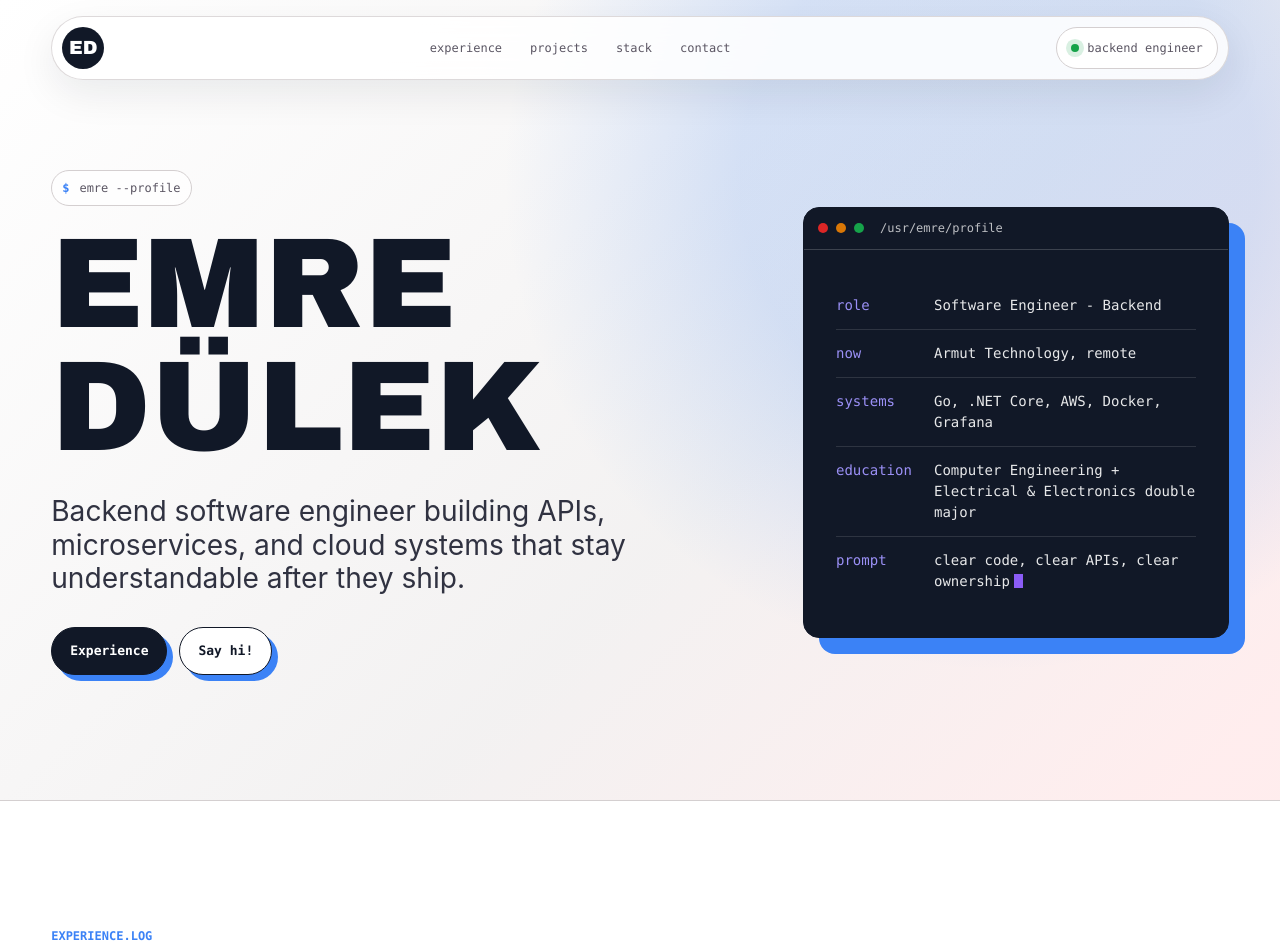
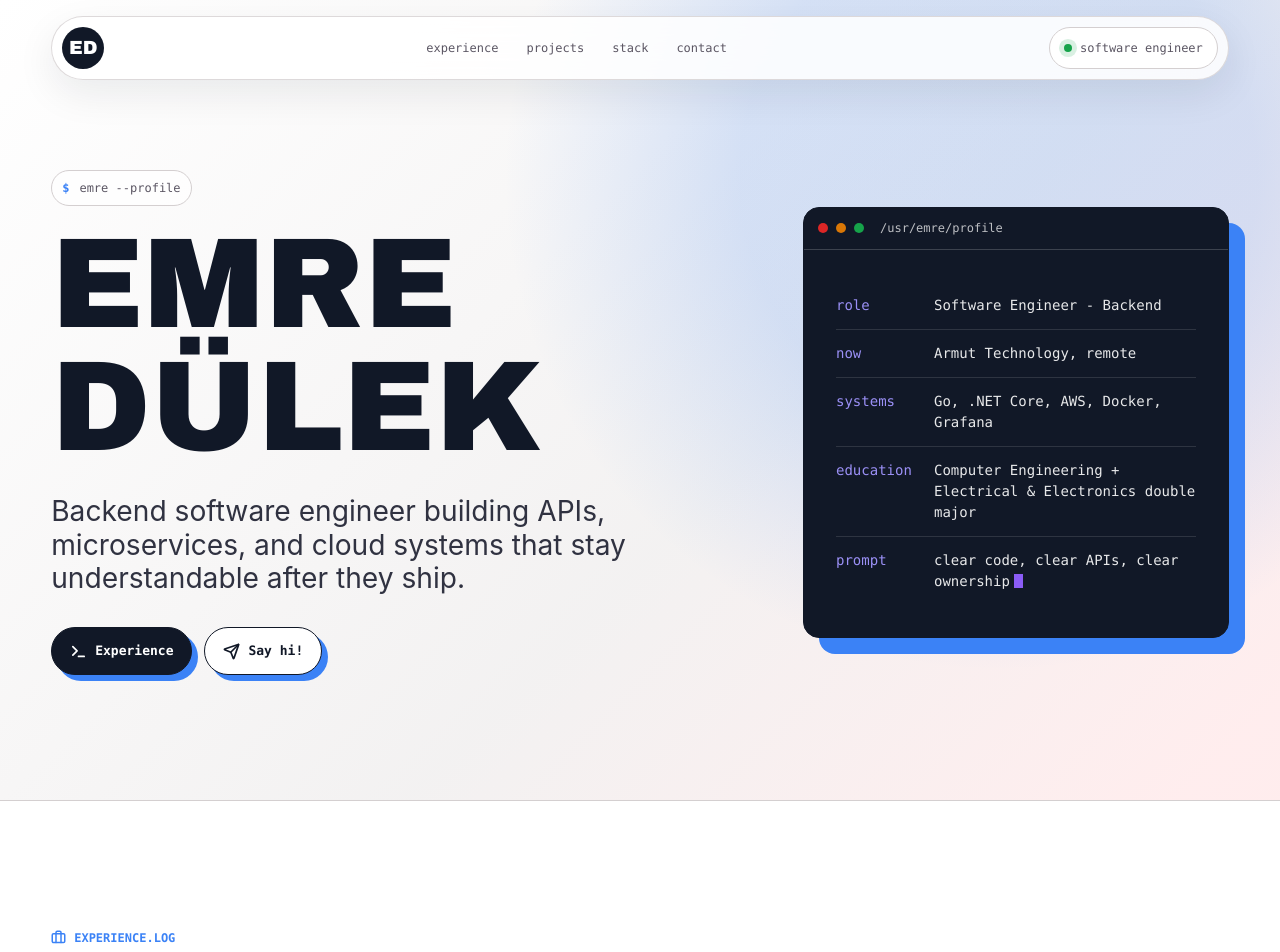
Before and after one commit to 7emredulek7/emre-dulek-bio, a React (Vite) app: page / in a window 1280 px wide. Shown: the top 952 px of the page. Built offline with nearby package versions, Linux system fonts and the light colour scheme.

Commit message:
feat: add lucide-react and react-icons for enhanced UI components; update contact section with icons

```diff
--- a/package.json
+++ b/package.json
@@ -10,9 +10,11 @@
   },
   "dependencies": {
     "@vitejs/plugin-react": "^5.1.1",
-    "vite": "^7.2.7",
+    "lucide-react": "^1.16.0",
     "react": "^19.2.3",
-    "react-dom": "^19.2.3"
+    "react-dom": "^19.2.3",
+    "react-icons": "^5.6.0",
+    "vite": "^7.2.7"
   },
   "devDependencies": {
     "autoprefixer": "^10.4.23",
--- a/src/App.jsx
+++ b/src/App.jsx
@@ -1,4 +1,16 @@
 import React, { useEffect, useState } from "react";
+import {
+  AtSign,
+  Briefcase,
+  ExternalLink,
+  FolderGit2,
+  Layers,
+  Mail,
+  Phone,
+  Send,
+  Terminal,
+} from "lucide-react";
+import { FaGithub, FaLinkedin } from "react-icons/fa";
 
 const navItems = [
   { href: "#experience", label: "experience" },
@@ -115,7 +127,7 @@ function Topbar() {
         ))}
       </nav>
       <div className="status-chip" aria-label="Current role">
-        backend engineer
+        software engineer
       </div>
     </header>
   );
@@ -141,10 +153,12 @@ function Hero() {
           </p>
           <div className="hero-actions">
             <a className="button primary" href="#experience">
-              Experience
+              <Terminal aria-hidden="true" />
+              <span>Experience</span>
             </a>
             <a className="button secondary" href="mailto:7emredulek7@gmail.com">
-              Say hi!
+              <Send aria-hidden="true" />
+              <span>Say hi!</span>
             </a>
           </div>
         </div>
@@ -176,11 +190,14 @@ function Hero() {
   );
 }
 
-function SectionHead({ kicker, title, children }) {
+function SectionHead({ kicker, title, icon: Icon, children }) {
   return (
     <div className="section-head reveal">
       <div>
-        <p className="section-kicker">{kicker}</p>
+        <p className="section-kicker">
+          {Icon && <Icon aria-hidden="true" />}
+          <span>{kicker}</span>
+        </p>
         <h2 id={`${title.toLowerCase()}-title`}>{title}</h2>
       </div>
       <p className="section-note">{children}</p>
@@ -208,7 +225,7 @@ function Experience() {
   return (
     <section className="section" id="experience" data-section="experience" aria-labelledby="experience-title">
       <div className="section-inner">
-        <SectionHead kicker="experience.log" title="Experience">
+        <SectionHead kicker="experience.log" title="Experience" icon={Briefcase}>
           One role at a time: the current backend work first, earlier systems work one click away.
         </SectionHead>
 
@@ -290,7 +307,7 @@ function Projects() {
   return (
     <section className="section" id="projects" data-section="projects" aria-labelledby="projects-title">
       <div className="section-inner">
-        <SectionHead kicker="projects.run" title="Projects">
+        <SectionHead kicker="projects.run" title="Projects" icon={FolderGit2}>
           Two projects from the CV show the same preference: build something that people can actually use,
           then keep the architecture grounded.
         </SectionHead>
@@ -336,7 +353,7 @@ function Stack() {
   return (
     <section className="section" id="stack" data-section="stack" aria-labelledby="stack-title">
       <div className="section-inner">
-        <SectionHead kicker="stack.inspect" title="Stack">
+        <SectionHead kicker="stack.inspect" title="Stack" icon={Layers}>
           Broad enough to move across product layers, focused enough to keep backend systems reliable.
         </SectionHead>
 
@@ -351,12 +368,43 @@ function Stack() {
 
 function Contact() {
   const email = "7emredulek7@gmail.com";
+  const contactLinks = [
+    {
+      label: "email",
+      value: email,
+      href: `mailto:${email}`,
+      icon: Mail,
+    },
+    {
+      label: "phone",
+      value: "+90 535 014 21 36",
+      href: "tel:+905350142136",
+      icon: Phone,
+    },
+    {
+      label: "linkedin",
+      value: "emre-dulek",
+      href: "https://www.linkedin.com/in/emre-dulek-982087243/",
+      icon: FaLinkedin,
+      external: true,
+    },
+    {
+      label: "github",
+      value: "7emredulek7",
+      href: "https://github.com/7emredulek7/",
+      icon: FaGithub,
+      external: true,
+    },
+  ];
 
   return (
     <section className="section contact" id="contact" data-section="contact" aria-labelledby="contact-title">
       <div className="section-inner">
         <div className="reveal">
-          <p className="section-kicker">contact.exec</p>
+          <p className="section-kicker">
+            <AtSign aria-hidden="true" />
+            <span>contact.exec</span>
+          </p>
           <h2 id="contact-title">Contact</h2>
           <p className="contact-copy">
             For recruiting, engineering conversations, or friend-to-friend catchups, email is the cleanest
@@ -365,22 +413,28 @@ function Contact() {
         </div>
 
         <aside className="contact-card reveal" aria-label="Contact options">
-          <a className="contact-link" href={`mailto:${email}`}>
-            <span>email</span>
-            <strong>{email}</strong>
-          </a>
-          <a className="contact-link" href="tel:+905350142136">
-            <span>phone</span>
-            <strong>+90 535 014 21 36</strong>
-          </a>
-          <a className="contact-link" href="https://www.linkedin.com/in/emre-dulek-982087243/" target="_blank" rel="noreferrer">
-            <span>linkedin</span>
-            <strong>emre-dulek</strong>
-          </a>
-          <a className="contact-link" href="https://github.com/7emredulek7/" target="_blank" rel="noreferrer">
-            <span>github</span>
-            <strong>7emredulek7</strong>
-          </a>
+          {contactLinks.map((link) => {
+            const Icon = link.icon;
+
+            return (
+              <a
+                className="contact-link"
+                href={link.href}
+                key={link.label}
+                target={link.external ? "_blank" : undefined}
+                rel={link.external ? "noreferrer" : undefined}
+              >
+                <span className="contact-label">
+                  <Icon aria-hidden="true" />
+                  <span>{link.label}</span>
+                </span>
+                <span className="contact-value">
+                  <strong>{link.value}</strong>
+                  {link.external && <ExternalLink aria-hidden="true" />}
+                </span>
+              </a>
+            );
+          })}
         </aside>
       </div>
     </section>
--- a/src/styles.css
+++ b/src/styles.css
@@ -269,6 +269,7 @@ h1 {
   display: inline-flex;
   align-items: center;
   justify-content: center;
+  gap: 8px;
   min-height: 48px;
   padding: 0 18px;
   border: 1px solid var(--ink);
@@ -281,6 +282,13 @@ h1 {
     transform var(--speed) ease,
     box-shadow var(--speed) ease,
     background var(--speed) ease;
+}
+
+.button svg {
+  width: 17px;
+  height: 17px;
+  flex: 0 0 auto;
+  stroke-width: 2.4;
 }
 
 .button.primary {
@@ -404,12 +412,22 @@ main {
 }
 
 .section-kicker {
+  display: inline-flex;
+  align-items: center;
+  gap: 8px;
   margin-bottom: 12px;
   color: var(--primary);
   font-family: var(--font-mono);
   font-size: 12px;
   font-weight: 800;
   text-transform: uppercase;
+}
+
+.section-kicker svg {
+  width: 15px;
+  height: 15px;
+  flex: 0 0 auto;
+  stroke-width: 2.4;
 }
 
 h2 {
@@ -713,6 +731,35 @@ h2 {
   text-decoration: none;
 }
 
+.contact-label,
+.contact-value {
+  display: inline-flex;
+  align-items: center;
+  min-width: 0;
+}
+
+.contact-label {
+  gap: 10px;
+  color: rgba(255, 255, 255, 0.72);
+}
+
+.contact-value {
+  gap: 8px;
+  text-align: right;
+}
+
+.contact-label svg,
+.contact-value svg {
+  width: 16px;
+  height: 16px;
+  flex: 0 0 auto;
+  stroke-width: 2.2;
+}
+
+.contact-value strong {
+  overflow-wrap: anywhere;
+}
+
 .contact-link + .contact-link {
   margin-top: 10px;
 }
@@ -871,6 +918,10 @@ h2 {
     justify-content: center;
     min-height: 68px;
   }
+
+  .contact-value {
+    text-align: left;
+  }
 }
 
 @media (prefers-reduced-motion: reduce) {
```
Also changed, not shown: 1 other file (tests, documents, lock files or other folders).
